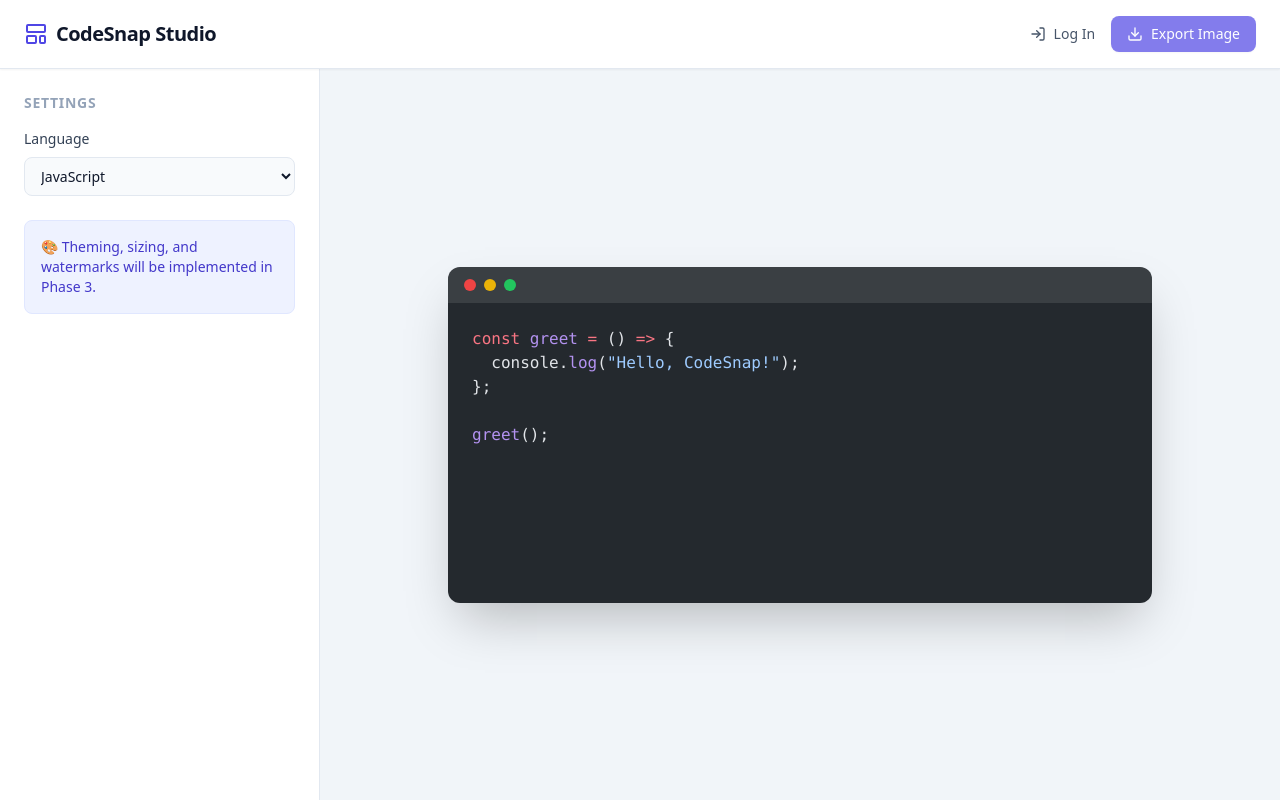
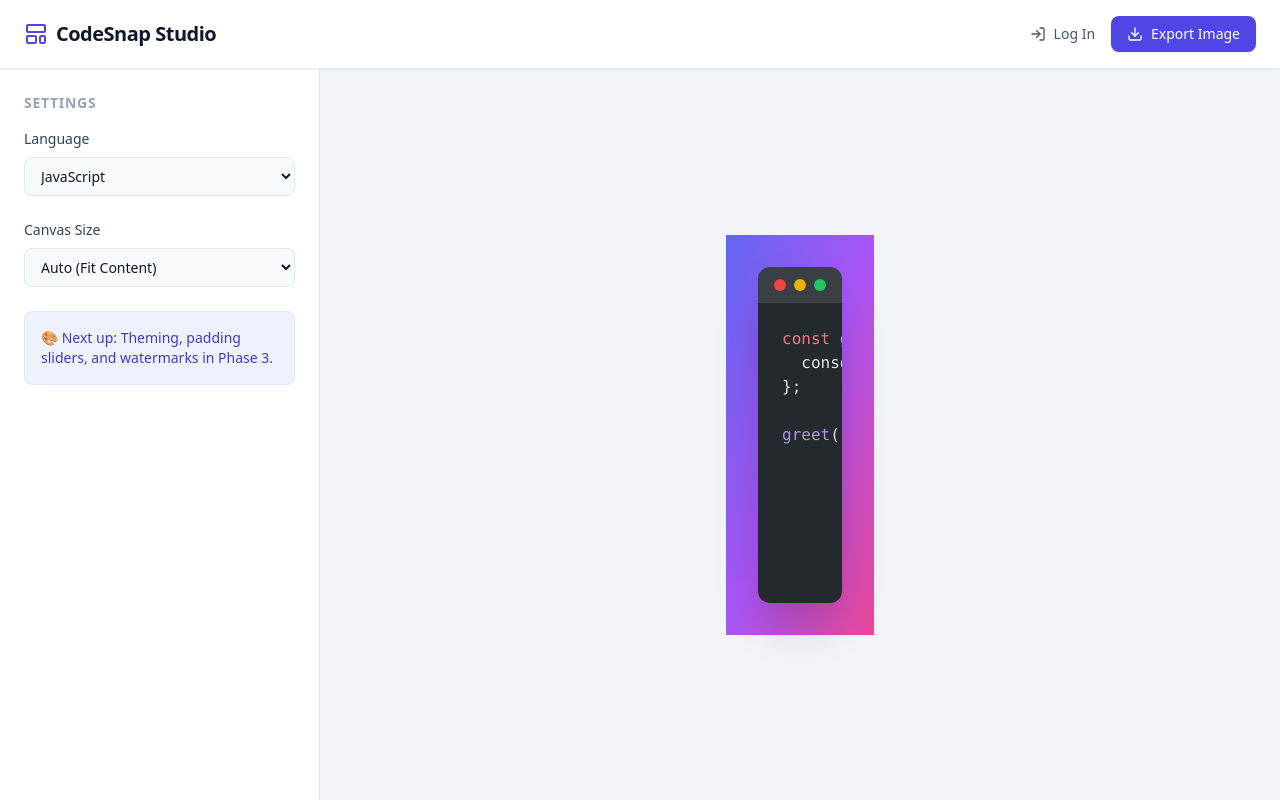
Before and after one commit to barnab2003/codesnap, a React (Vite) app in the folder codesnap-studio/: page / in a window 1280 px wide. Built offline with nearby package versions, Linux system fonts and the light colour scheme.

Commit message:
2nd commit

```diff
--- a/codesnap-studio/src/App.jsx
+++ b/codesnap-studio/src/App.jsx
@@ -1,10 +1,42 @@
-import { useState } from 'react';
-import { Download, LayoutTemplate, LogIn } from 'lucide-react';
+import { useState, useRef } from 'react';
+import { Download, LayoutTemplate, LogIn, Loader2 } from 'lucide-react';
+import { toPng } from 'html-to-image';
 import CodeEditor from './components/CodeEditor';
 
 function App() {
   const [code, setCode] = useState('const greet = () => {\n  console.log("Hello, CodeSnap!");\n};\n\ngreet();');
   const [language, setLanguage] = useState('javascript');
+  const [aspectRatio, setAspectRatio] = useState('auto');
+  const [isExporting, setIsExporting] = useState(false);
+
+  // Ref to target the specific DOM element for export
+  const exportRef = useRef(null);
+
+  // The export pipeline function
+  const exportAsImage = async () => {
+    if (!exportRef.current) return;
+
+    setIsExporting(true);
+    try {
+      // Generate PNG with high pixel ratio for retina-quality exports
+      const dataUrl = await toPng(exportRef.current, {
+        quality: 1,
+        pixelRatio: 2,
+        // Filter out any UI elements that shouldn't be in the final image (if needed later)
+      });
+
+      // Create a temporary link to trigger the download
+      const link = document.createElement('a');
+      link.download = `codesnap-${Date.now()}.png`;
+      link.href = dataUrl;
+      link.click();
+    } catch (error) {
+      console.error('Oops, something went wrong exporting!', error);
+      alert('Failed to export image. Check console for details.');
+    } finally {
+      setIsExporting(false);
+    }
+  };
 
   return (
     <div className="min-h-screen flex flex-col bg-slate-50 text-slate-900">
@@ -19,20 +51,28 @@ function App() {
           <button className="text-sm font-medium text-slate-600 hover:text-slate-900 flex items-center gap-2">
             <LogIn className="w-4 h-4" /> Log In
           </button>
-          <button className="bg-indigo-600 hover:bg-indigo-700 text-white px-4 py-2 rounded-lg text-sm font-medium transition-colors flex items-center gap-2 shadow-sm cursor-not-allowed opacity-70">
-            <Download className="w-4 h-4" /> Export Image
+
+          {/* Updated Export Button */}
+          <button
+            onClick={exportAsImage}
+            disabled={isExporting}
+            className="bg-indigo-600 hover:bg-indigo-700 text-white px-4 py-2 rounded-lg text-sm font-medium transition-colors flex items-center gap-2 shadow-sm disabled:opacity-70 disabled:cursor-not-allowed"
+          >
+            {isExporting ? <Loader2 className="w-4 h-4 animate-spin" /> : <Download className="w-4 h-4" />}
+            {isExporting ? 'Exporting...' : 'Export Image'}
           </button>
         </div>
       </header>
 
-      {/* 2. Main Workspace (Split View) */}
+      {/* 2. Main Workspace */}
       <main className="flex-1 flex overflow-hidden">
 
-        {/* Left Sidebar / Controls Panel (Placeholder for Phase 3) */}
+        {/* Left Sidebar / Controls Panel */}
         <aside className="w-80 bg-white border-r border-slate-200 flex flex-col p-6 overflow-y-auto">
           <h2 className="text-sm font-bold text-slate-400 uppercase tracking-wider mb-4">Settings</h2>
 
           <div className="space-y-6">
+            {/* Language Selector */}
             <div>
               <label className="block text-sm font-medium text-slate-700 mb-2">Language</label>
               <select
@@ -47,26 +87,49 @@ function App() {
               </select>
             </div>
 
+            {/* Aspect Ratio Selector */}
+            <div>
+              <label className="block text-sm font-medium text-slate-700 mb-2">Canvas Size</label>
+              <select
+                value={aspectRatio}
+                onChange={(e) => setAspectRatio(e.target.value)}
+                className="w-full bg-slate-50 border border-slate-200 rounded-lg px-3 py-2 text-sm focus:outline-none focus:ring-2 focus:ring-indigo-500"
+              >
+                <option value="auto">Auto (Fit Content)</option>
+                <option value="1/1">Square (1:1)</option>
+                <option value="16/9">Landscape (16:9)</option>
+                <option value="4/5">Portrait (4:5)</option>
+              </select>
+            </div>
+
             <div className="p-4 bg-indigo-50 text-indigo-700 rounded-lg text-sm border border-indigo-100">
-              <p>🎨 Theming, sizing, and watermarks will be implemented in Phase 3.</p>
+              <p>🎨 Next up: Theming, padding sliders, and watermarks in Phase 3.</p>
             </div>
           </div>
         </aside>
 
         {/* Right Canvas / Live Preview Area */}
         <section className="flex-1 bg-slate-100 overflow-y-auto flex items-center justify-center p-8 lg:p-12">
-          <div className="w-full max-w-3xl flex items-center justify-center">
 
-            {/* The actual exportable container we will target in Phase 2 */}
-            <div className="p-8 w-full max-w-3xl">
+          {/* Target for html-to-image */}
+          <div
+            ref={exportRef}
+            className="flex items-center justify-center p-8 bg-gradient-to-br from-indigo-500 via-purple-500 to-pink-500 transition-all duration-300"
+            style={{
+              aspectRatio: aspectRatio === 'auto' ? 'auto' : aspectRatio,
+              width: aspectRatio !== 'auto' ? '100%' : 'auto',
+              maxWidth: '800px'
+            }}
+          >
+            <div className="w-full max-w-3xl">
               <CodeEditor
                 code={code}
                 setCode={setCode}
                 language={language}
               />
             </div>
+          </div>
 
-          </div>
         </section>
       </main>
 
```
